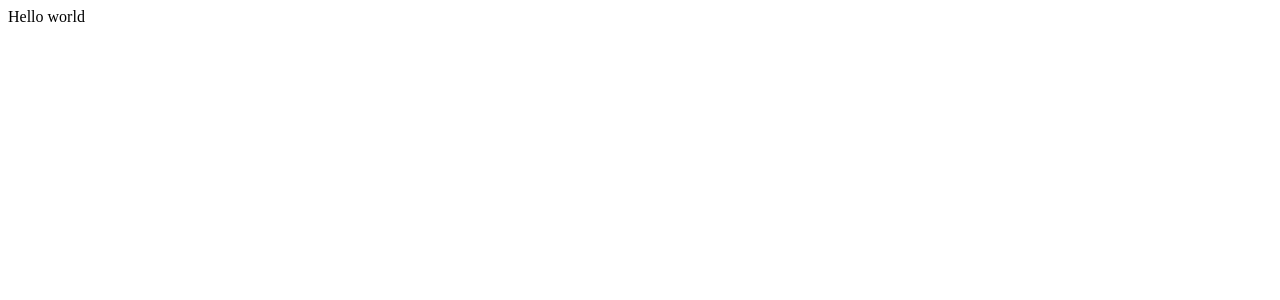
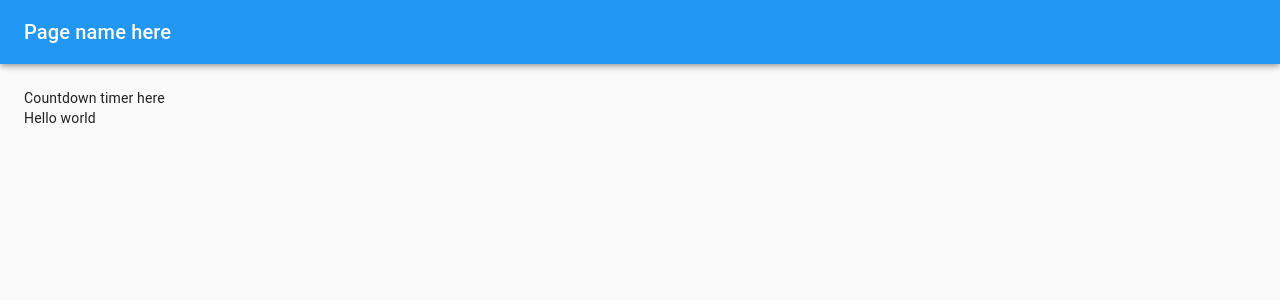
Before and after one commit to knutvalen/SpaceX-launches, a Next.js app: page / in a window 1280 px wide. Shown: the top 300 px of the page. Built offline with nearby package versions, Linux system fonts and the light colour scheme.

Commit message:
add header
use Material-UI to add a header to all pages rendered by app.js

```diff
--- a/src/app.js
+++ b/src/app.js
@@ -1,5 +1,6 @@
-import { makeStyles, createMuiTheme, MuiThemeProvider } from "@material-ui/core";
+import { makeStyles, createMuiTheme, MuiThemeProvider, CssBaseline } from "@material-ui/core";
 import { blue, green } from "@material-ui/core/colors";
+import Head from "./ui/head";
 import Home from "./ui/home";
 
 const useStyles = makeStyles((theme) => ({
@@ -25,11 +26,14 @@ const layoutToShow = (layoutName) => {
 
 function App({ layoutName }) {
     const classes = useStyles();
+
     return (
         <MuiThemeProvider theme={theme}>
-            <main className={classes.root}>
+            <div className={classes.root}>
+                <CssBaseline />
+                <Head />
                 {layoutToShow(layoutName)}
-            </main>
+            </div>
         </MuiThemeProvider>
     );
 };
--- /dev/null
+++ b/src/ui/head.js
@@ -0,0 +1,15 @@
+import { AppBar, Toolbar, Typography } from "@material-ui/core";
+
+function Head() {
+    return (
+        <AppBar>
+            <Toolbar>
+                <Typography variant="h6">
+                    Page name here
+                </Typography>
+            </Toolbar>
+        </AppBar>
+    );
+};
+
+export default Head;
--- a/src/ui/home.js
+++ b/src/ui/home.js
@@ -1,6 +1,22 @@
+import { makeStyles } from "@material-ui/core";
+
+const useStyles = makeStyles((theme) => ({
+    toolbar: theme.mixins.toolbar,
+    content: {
+        flexGrow: 1,
+        padding: theme.spacing(3),
+    },
+}));
+
 function Home() {
+    const classes = useStyles();
+
     return (
-        <div>Hello world</div>
+        <main className={classes.content}>
+            <div className={classes.toolbar} />
+            <div>Countdown timer here</div>
+            <div>Hello world</div>
+        </main>
     );
 };
 
```
